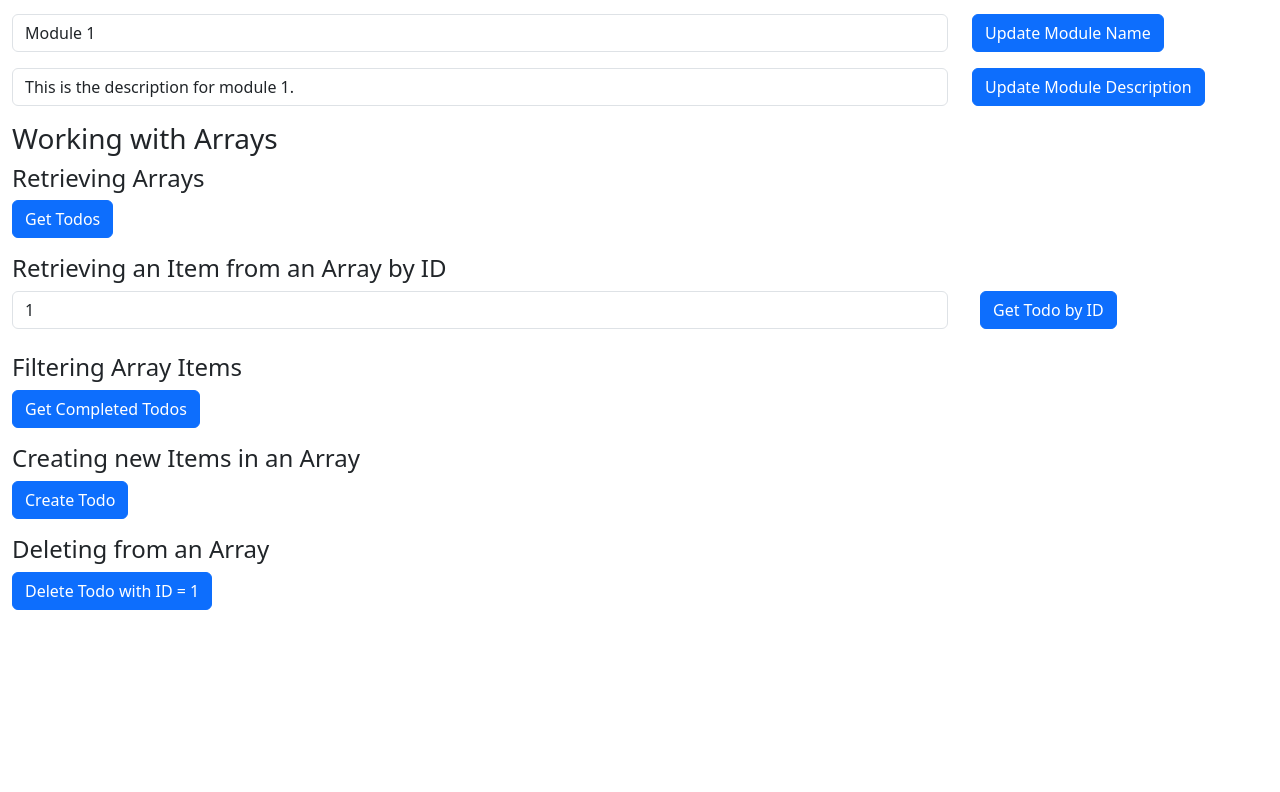
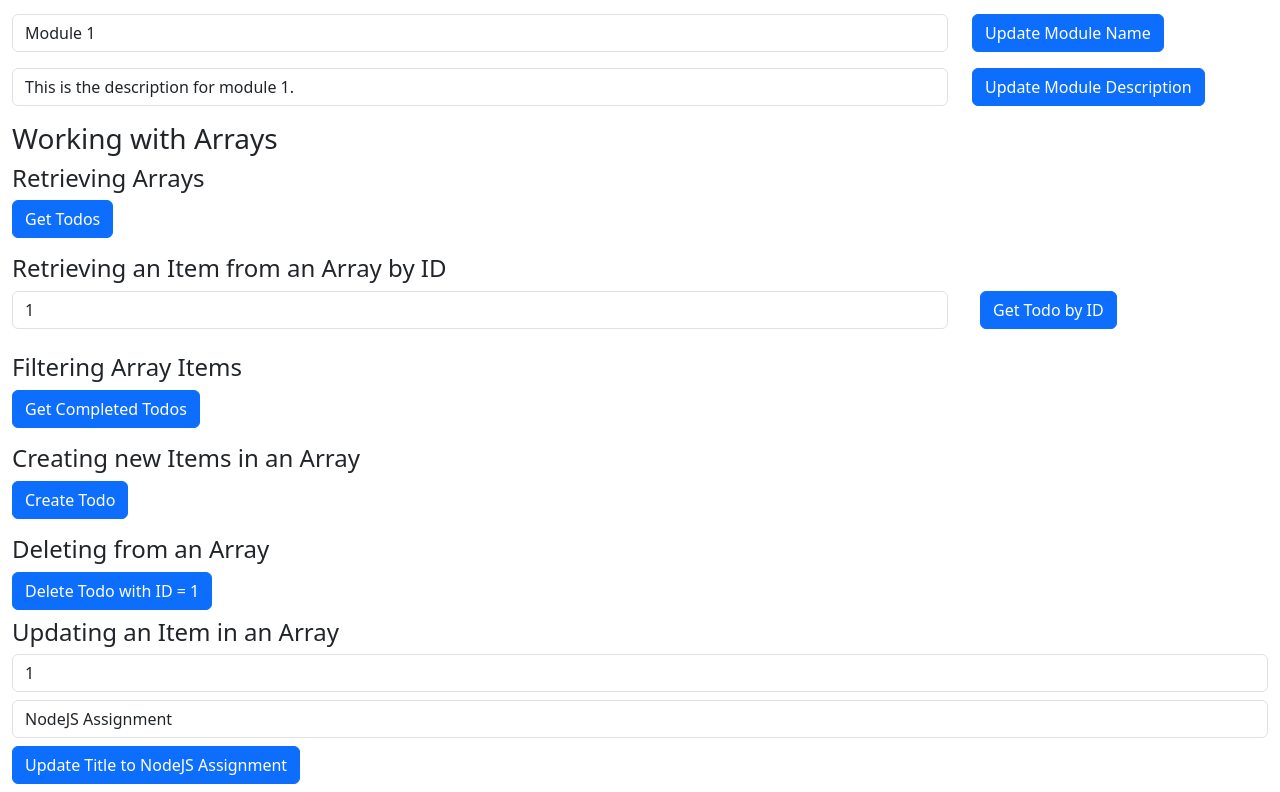
Before and after one commit to ewillia1/kanbas-react-web-app, a React (Create React App) app: page /#/Labs/a5 in a window 1280 px wide. Shown: the part 967-1759 px from the top of the page. Before the commit the page ends 1585 px from the top, so only its background shows below. Built offline with nearby package versions, Linux system fonts and the light colour scheme.

Commit message:
3.3.6 Updating an Item in an Array.

```diff
--- a/src/Labs/a5/WorkingWithArrays.tsx
+++ b/src/Labs/a5/WorkingWithArrays.tsx
@@ -2,7 +2,13 @@ import { useState } from "react";
 
 function WorkingWithArrays() {
     const API = "http://localhost:4000/a5/todos";
-    const [todo, setTodo] = useState({id: 1});
+    const [todo, setTodo] = useState({
+        id: 1,
+        title: "NodeJS Assignment",
+        description: "Create a NodeJS server with ExpressJS",
+        due: "2021-09-09",
+        completed: false,
+    });
     return (
         <div>
             <h3>Working with Arrays</h3>
@@ -37,6 +43,17 @@ function WorkingWithArrays() {
             <a className="btn btn-primary me-2 mb-2" href={`${API}/${todo.id}/delete`}>
                 Delete Todo with ID = {todo.id}
             </a>
+
+            <h4>Updating an Item in an Array</h4>
+            <input className="form-control mb-2" type="number" value={todo.id}
+                onChange={(e) => setTodo({
+                ...todo, id: parseInt(e.target.value) })}/>
+            <input className="form-control mb-2" type="text" value={todo.title}
+                onChange={(e) => setTodo({
+                ...todo, title: e.target.value })}/>
+            <a className="btn btn-primary me-2 mb-2" href={`${API}/${todo.id}/title/${todo.title}`} >
+                Update Title to {todo.title}
+            </a>
         </div>
     );
 }
```
